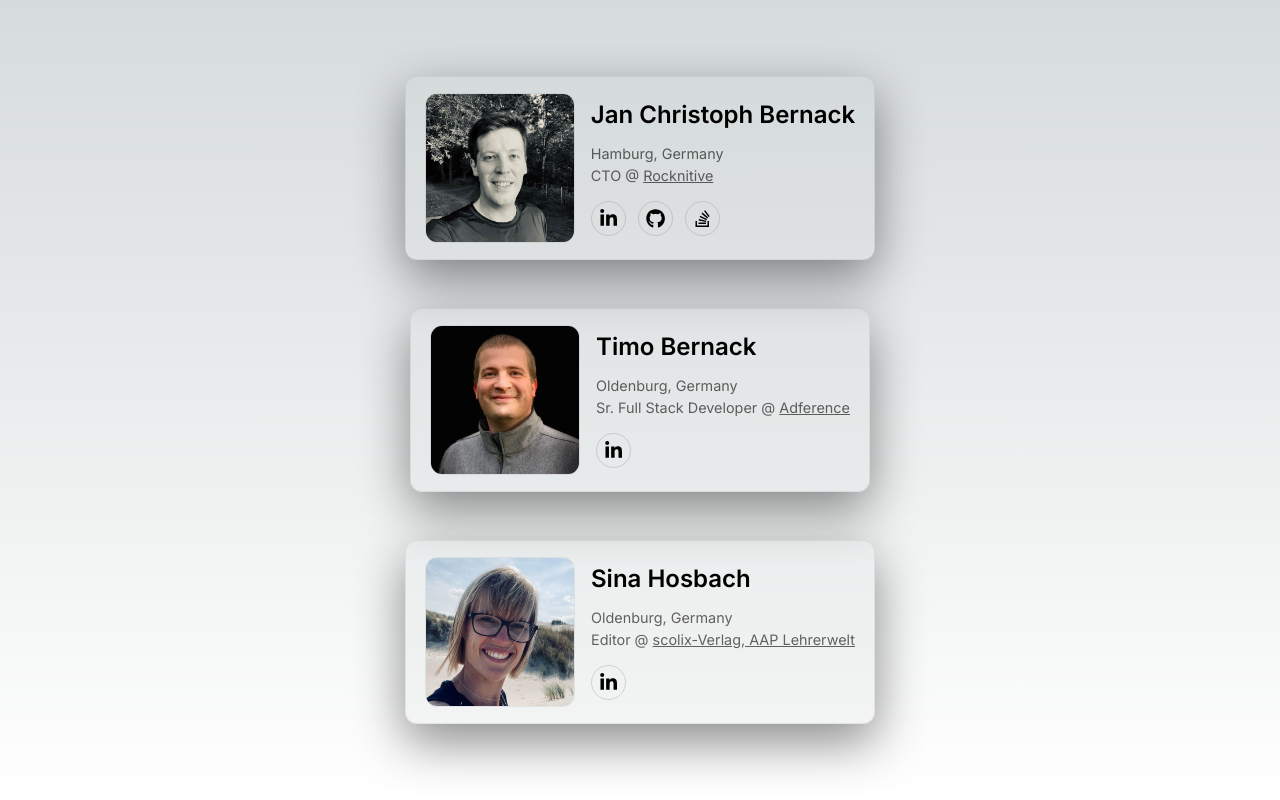
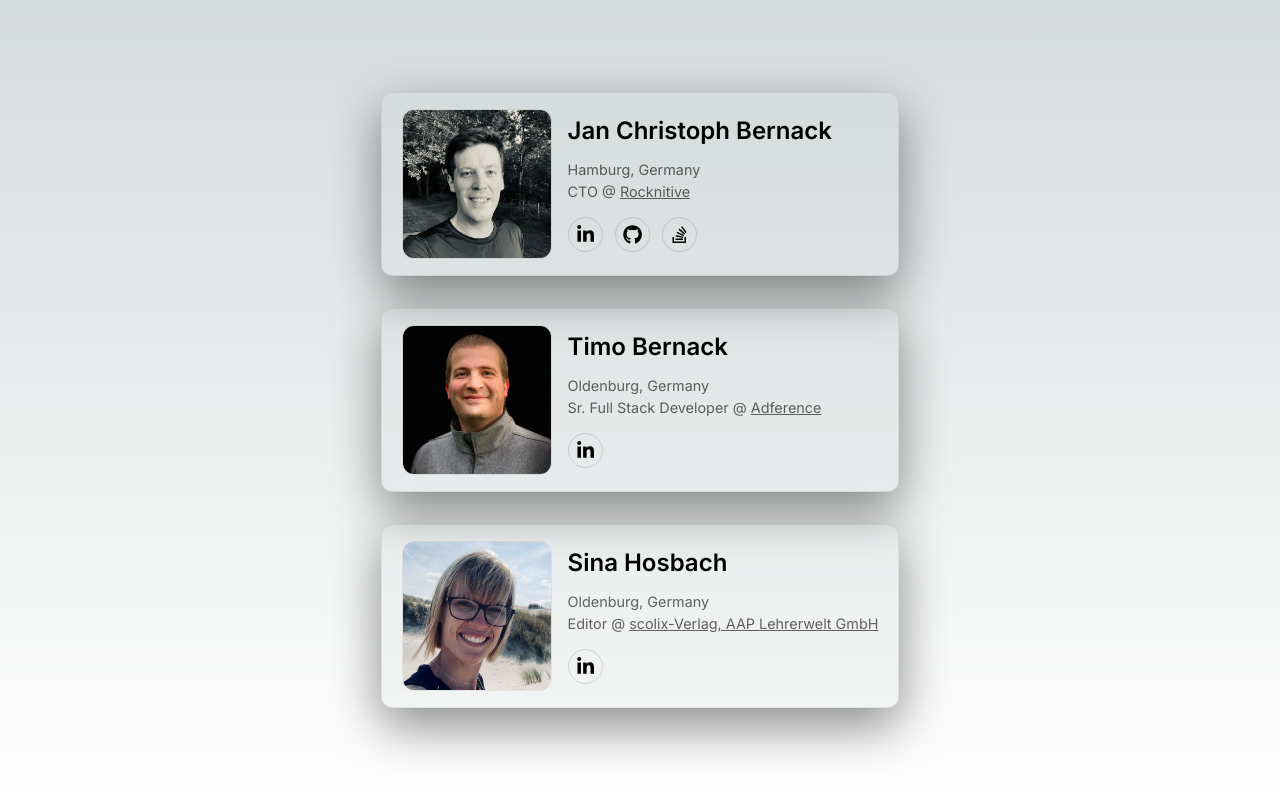
Before and after one commit to bernack/bernack.github.io, a Next.js app: page / in a window 1280 px wide. Built offline with nearby package versions, Linux system fonts and the light colour scheme.

Commit message:
all hail the css grid

```diff
--- a/pages/index.tsx
+++ b/pages/index.tsx
@@ -16,6 +16,7 @@ export default function Home() {
         <link rel="icon" href="/favicon.ico" />
       </Head>
       <main className={styles.main}>
+        <div className={styles.profileList}>
           <div className={styles.profile}>
             <Image
               alt="Profile picture of Jan Christoph Bernack"
@@ -99,7 +100,7 @@ export default function Home() {
                   Oldenburg, Germany
                 </p>
                 <p className={inter.className}>
-                Editor @ <a href="https://www.adference.com/">scolix-Verlag, AAP Lehrerwelt</a>
+                  Editor @ <a href="https://www.adference.com/">scolix-Verlag, AAP Lehrerwelt GmbH</a>
                 </p>
               </div>
               <ul className={styles.social}>
@@ -110,6 +111,7 @@ export default function Home() {
                 {/*  <a href="mailto:"><FaMailBulk /></a>*/}
                 {/*</li>*/}
               </ul>
+            </div>
           </div>
         </div>
 
--- a/styles/Home.module.css
+++ b/styles/Home.module.css
@@ -5,7 +5,11 @@
     align-items: center;
     padding: 2rem;
     min-height: 100svh;
-    gap: 3rem;
+}
+
+.profileList  {
+    display: grid;
+    gap: 2rem;
 }
 
 .profile {
```
Also changed, not shown: 1 other file (tests, documents, lock files or other folders). Lines whose indentation alone changed are shown as unchanged.
